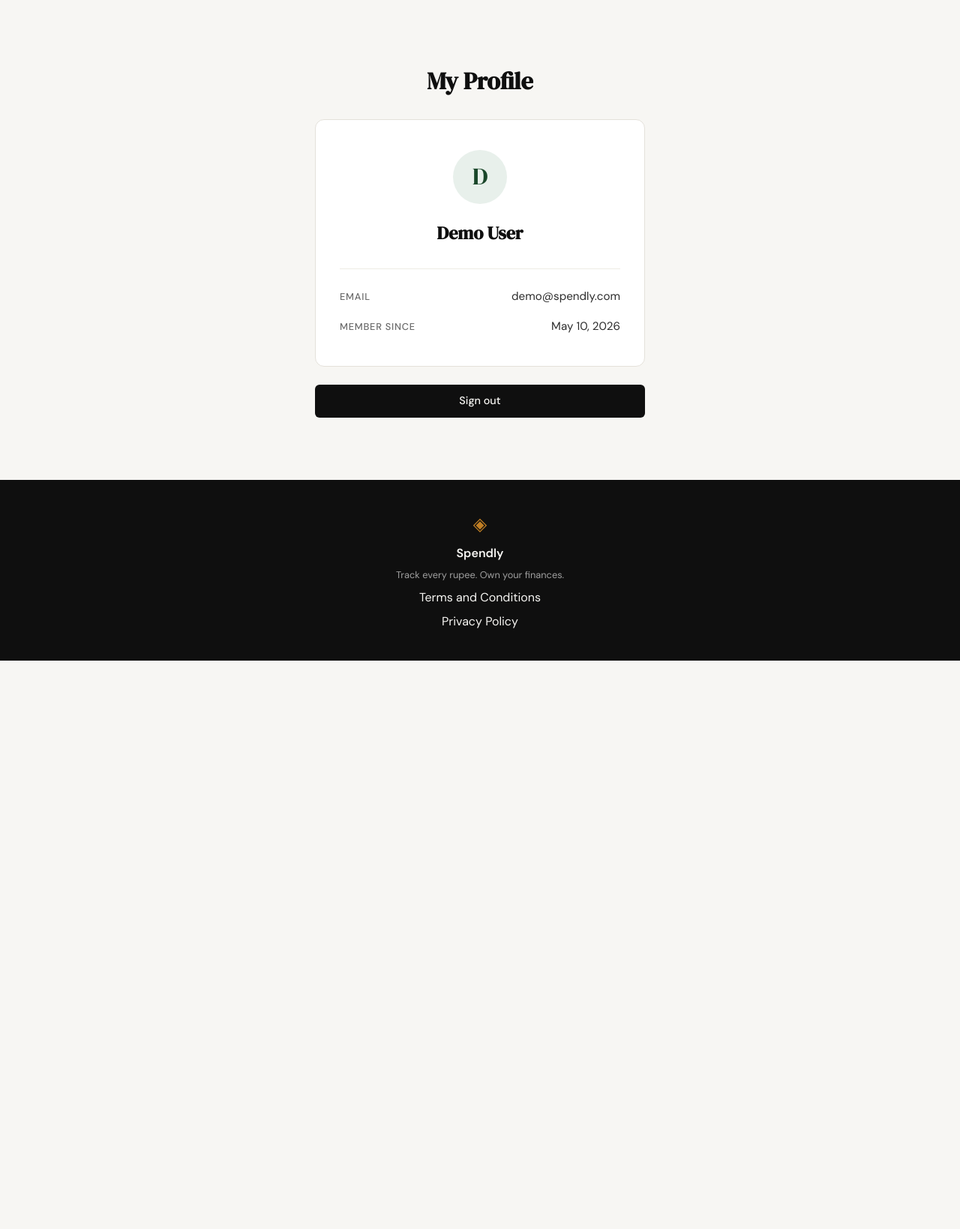
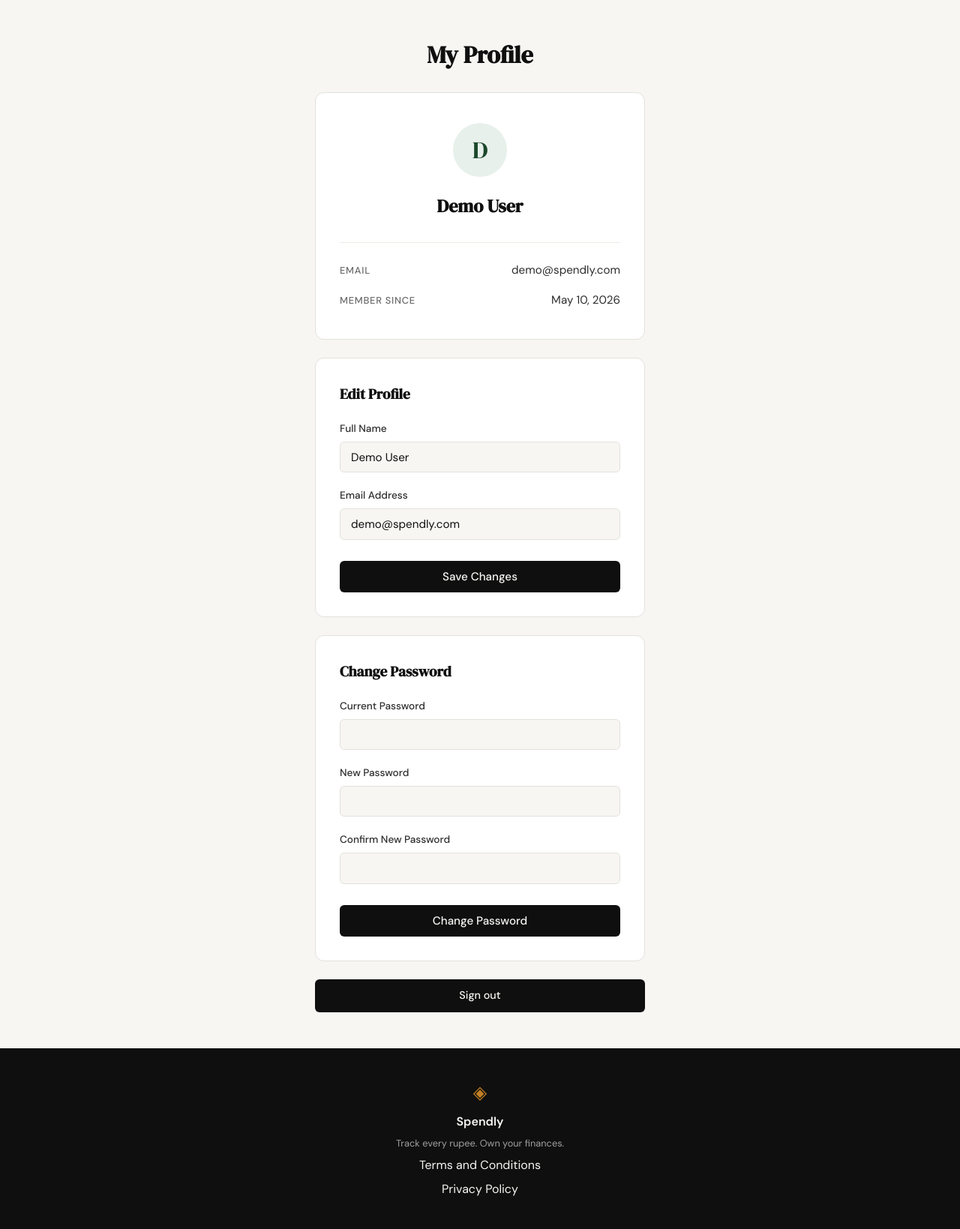
Before and after one commit to nikunj6688/spendly, a Flask app: page /profile in a window 1280 px wide. Shown: the part 61-1700 px from the top of the page at 75% size. Before the commit the page ends 942 px from the top, so only its background shows below. Run offline with Flask 3, Linux system fonts and the light colour scheme; the visitor is signed in with stand-in values (Sample User, id 1); data comes from the database, SQL or seed files in the repository.

Commit message:
add dynamic routes to profile page

```diff
--- a/app.py
+++ b/app.py
@@ -1,9 +1,10 @@
-from flask import Flask, render_template, request, redirect, url_for, session
+from flask import Flask, render_template, request, redirect, url_for, session, flash
 from werkzeug.security import generate_password_hash, check_password_hash
 from database.db import get_db, init_db, seed_db
 
 app = Flask(__name__)
 app.secret_key = 'spendly-secret-key'
+app.config['SESSION_COOKIE_SAMESITE'] = 'Lax'
 
 
 # ------------------------------------------------------------------ #
@@ -87,12 +88,43 @@ def logout():
     return redirect(url_for("landing"))
 
 
-@app.route("/profile")
+@app.route("/profile", methods=["GET", "POST"])
 def profile():
     if not session.get("user_id"):
         return redirect(url_for("login"))
 
     from datetime import datetime
+
+    if request.method == "POST":
+        name = request.form.get("name", "").strip()
+        email = request.form.get("email", "").strip()
+
+        if not name or not email:
+            flash("Name and email are required.", "error")
+            return redirect(url_for("profile"))
+
+        db = get_db()
+        duplicate = db.execute(
+            "SELECT 1 FROM users WHERE email = ? AND id != ?",
+            (email, session["user_id"])
+        ).fetchone()
+
+        if duplicate:
+            db.close()
+            flash("That email is already used by another account.", "error")
+            return redirect(url_for("profile"))
+
+        db.execute(
+            "UPDATE users SET name = ?, email = ? WHERE id = ?",
+            (name, email, session["user_id"])
+        )
+        db.commit()
+        db.close()
+
+        session["user_name"] = name
+        flash("Profile updated successfully.", "success")
+        return redirect(url_for("profile"))
+
     db = get_db()
     user = db.execute(
         "SELECT id, name, email, created_at FROM users WHERE id = ?",
@@ -104,6 +136,45 @@ def profile():
     member_since = dt.strftime("%B ") + str(dt.day) + dt.strftime(", %Y")
 
     return render_template("profile.html", user=user, member_since=member_since)
+
+
+@app.route("/profile/change-password", methods=["POST"])
+def change_password():
+    if not session.get("user_id"):
+        return redirect(url_for("login"))
+
+    current = request.form.get("current_password", "")
+    new_pw = request.form.get("new_password", "")
+    confirm = request.form.get("confirm_password", "")
+
+    if not current or not new_pw or not confirm:
+        flash("All password fields are required.", "error")
+        return redirect(url_for("profile"))
+
+    if new_pw != confirm:
+        flash("New password and confirmation do not match.", "error")
+        return redirect(url_for("profile"))
+
+    db = get_db()
+    user = db.execute(
+        "SELECT password_hash FROM users WHERE id = ?",
+        (session["user_id"],)
+    ).fetchone()
+
+    if not check_password_hash(user["password_hash"], current):
+        db.close()
+        flash("Current password is incorrect.", "error")
+        return redirect(url_for("profile"))
+
+    db.execute(
+        "UPDATE users SET password_hash = ? WHERE id = ?",
+        (generate_password_hash(new_pw), session["user_id"])
+    )
+    db.commit()
+    db.close()
+
+    flash("Password changed successfully.", "success")
+    return redirect(url_for("profile"))
 
 
 @app.route("/expenses/add")
--- a/static/css/style.css
+++ b/static/css/style.css
@@ -627,3 +627,37 @@ a { color: inherit; text-decoration: none; }
     text-align: center;
     width: 100%;
 }
+
+.profile-flash {
+    width: 100%;
+    padding: 0.75rem 1rem;
+    border-radius: var(--radius-sm);
+    font-size: 0.875rem;
+}
+
+.profile-flash--success {
+    background: var(--accent-light);
+    color: var(--accent);
+    border: 1px solid #c2d9c9;
+}
+
+.profile-flash--error {
+    background: var(--danger-light);
+    color: var(--danger);
+    border: 1px solid #f5c6c2;
+}
+
+.profile-form-card {
+    width: 100%;
+    background: var(--paper-card);
+    border: 1px solid var(--border);
+    border-radius: var(--radius-md);
+    padding: 2rem;
+}
+
+.profile-form-title {
+    font-family: var(--font-display);
+    font-size: 1.2rem;
+    color: var(--ink);
+    margin-bottom: 1.25rem;
+}
--- a/templates/profile.html
+++ b/templates/profile.html
@@ -10,6 +10,12 @@
         <div class="profile-header">
             <h1 class="profile-page-title">My Profile</h1>
         </div>
+
+        {% with messages = get_flashed_messages(with_categories=true) %}
+            {% for category, message in messages %}
+                <div class="profile-flash profile-flash--{{ category }}">{{ message }}</div>
+            {% endfor %}
+        {% endwith %}
 
         <div class="profile-card">
             <div class="profile-avatar">{{ user.name[0].upper() }}</div>
@@ -27,6 +33,45 @@
             </div>
         </div>
 
+        <div class="profile-form-card">
+            <h3 class="profile-form-title">Edit Profile</h3>
+            <form method="POST" action="{{ url_for('profile') }}">
+                <div class="form-group">
+                    <label for="name">Full Name</label>
+                    <input type="text" id="name" name="name" class="form-input"
+                           value="{{ user.name }}" required>
+                </div>
+                <div class="form-group">
+                    <label for="email">Email Address</label>
+                    <input type="email" id="email" name="email" class="form-input"
+                           value="{{ user.email }}" required>
+                </div>
+                <button type="submit" class="btn-submit">Save Changes</button>
+            </form>
+        </div>
+
+        <div class="profile-form-card">
+            <h3 class="profile-form-title">Change Password</h3>
+            <form method="POST" action="{{ url_for('change_password') }}">
+                <div class="form-group">
+                    <label for="current_password">Current Password</label>
+                    <input type="password" id="current_password" name="current_password"
+                           class="form-input" required>
+                </div>
+                <div class="form-group">
+                    <label for="new_password">New Password</label>
+                    <input type="password" id="new_password" name="new_password"
+                           class="form-input" required>
+                </div>
+                <div class="form-group">
+                    <label for="confirm_password">Confirm New Password</label>
+                    <input type="password" id="confirm_password" name="confirm_password"
+                           class="form-input" required>
+                </div>
+                <button type="submit" class="btn-submit">Change Password</button>
+            </form>
+        </div>
+
         <div class="profile-actions">
             <a href="{{ url_for('logout') }}" class="btn-primary">Sign out</a>
         </div>
```
Also changed, not shown: .claude/specs/05-backend-routes-profile-page.md (added).
